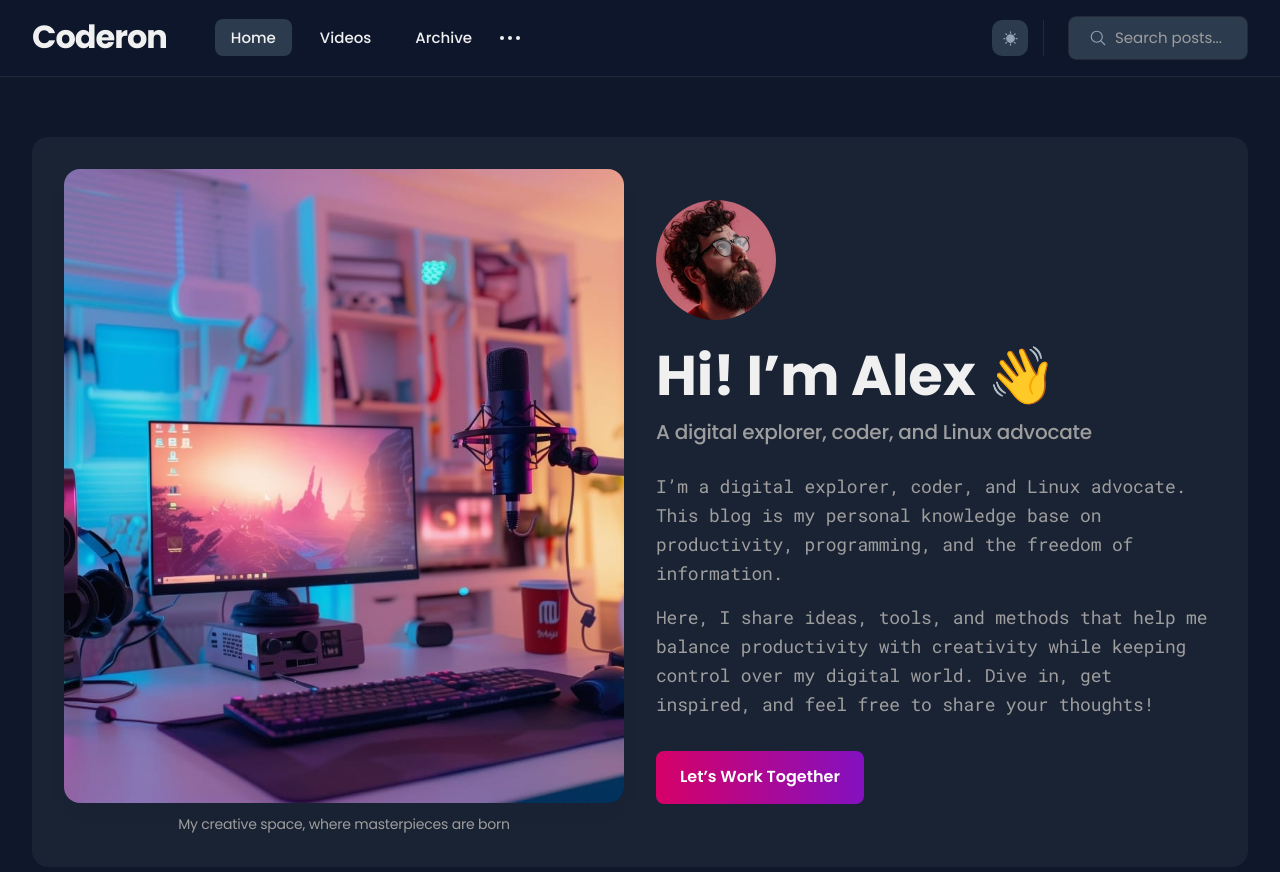
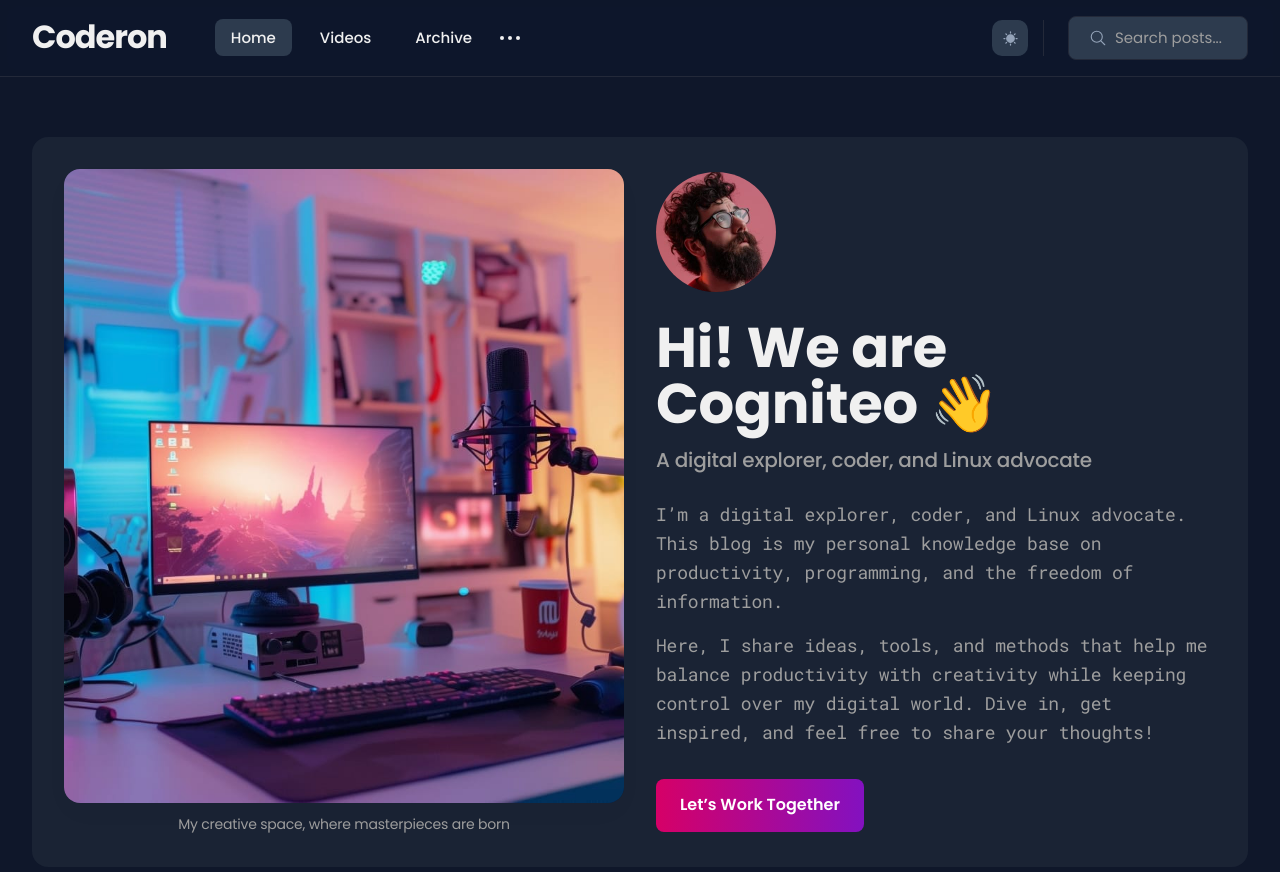
Before and after one commit to Cogniteo/cogniteo.github.io, a Jekyll site: the page built from index.html, in a window 1280 px wide and 900 px high. Shown: the top 872 px of the window. Built offline with Jekyll 4.4.1, drawn with Linux system fonts in a browser that asks for light colours; the list of posts is cut into pages by our own code.

Commit message:
Minor update

```diff
--- a/_data/settings.yml
+++ b/_data/settings.yml
@@ -51,7 +51,7 @@ author:
 hero:
   enable: true
   hero_avatar: /images/01-1.jpg
-  hero_title: Hi! I’m Alex 👋
+  hero_title: Hi! We are Cogniteo 👋
   hero_subtitle: A digital explorer, coder, and Linux advocate
   hero_description: |
     I’m a digital explorer, coder, and Linux advocate. This blog is my personal knowledge base on productivity, programming, and the freedom of information.
```
